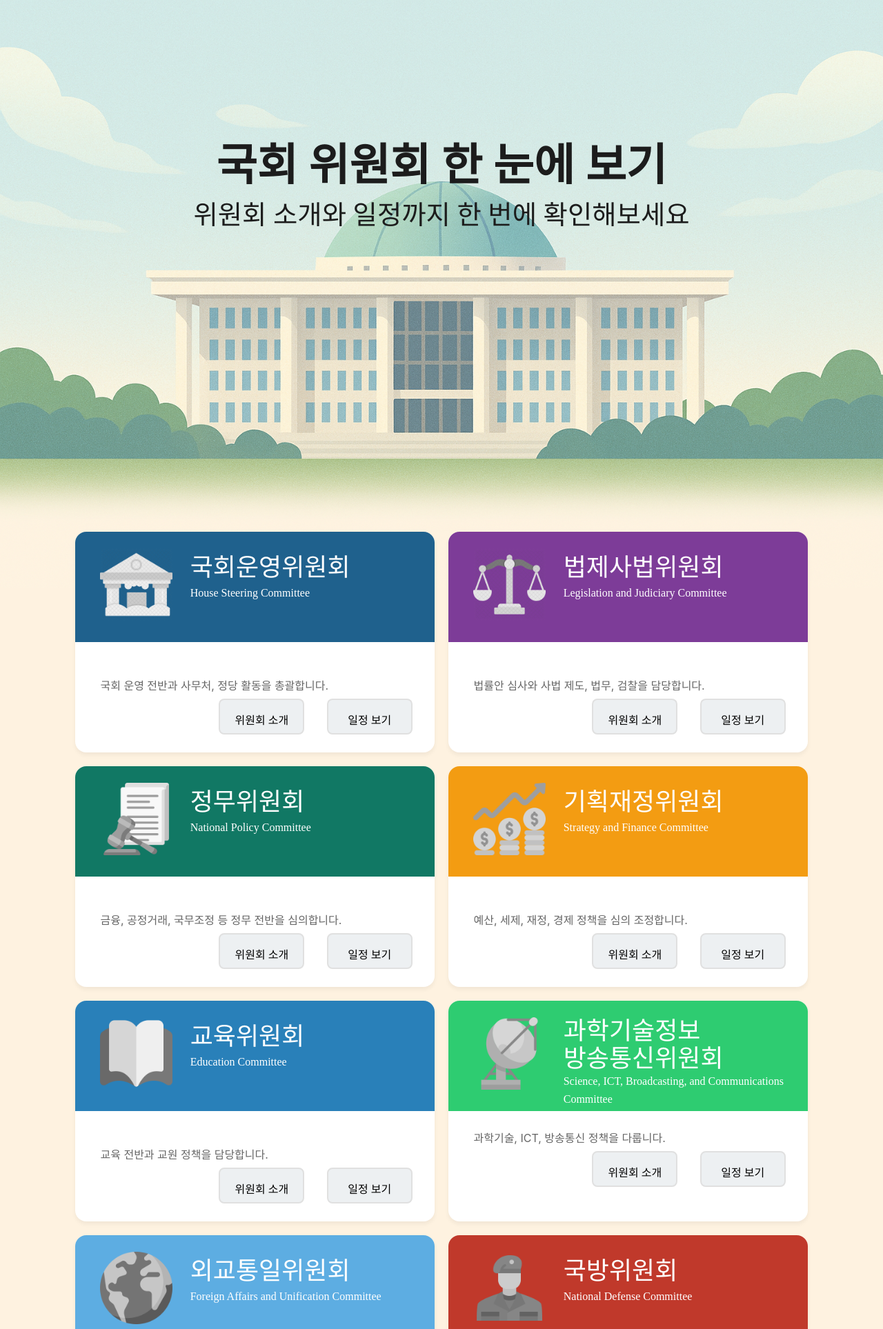
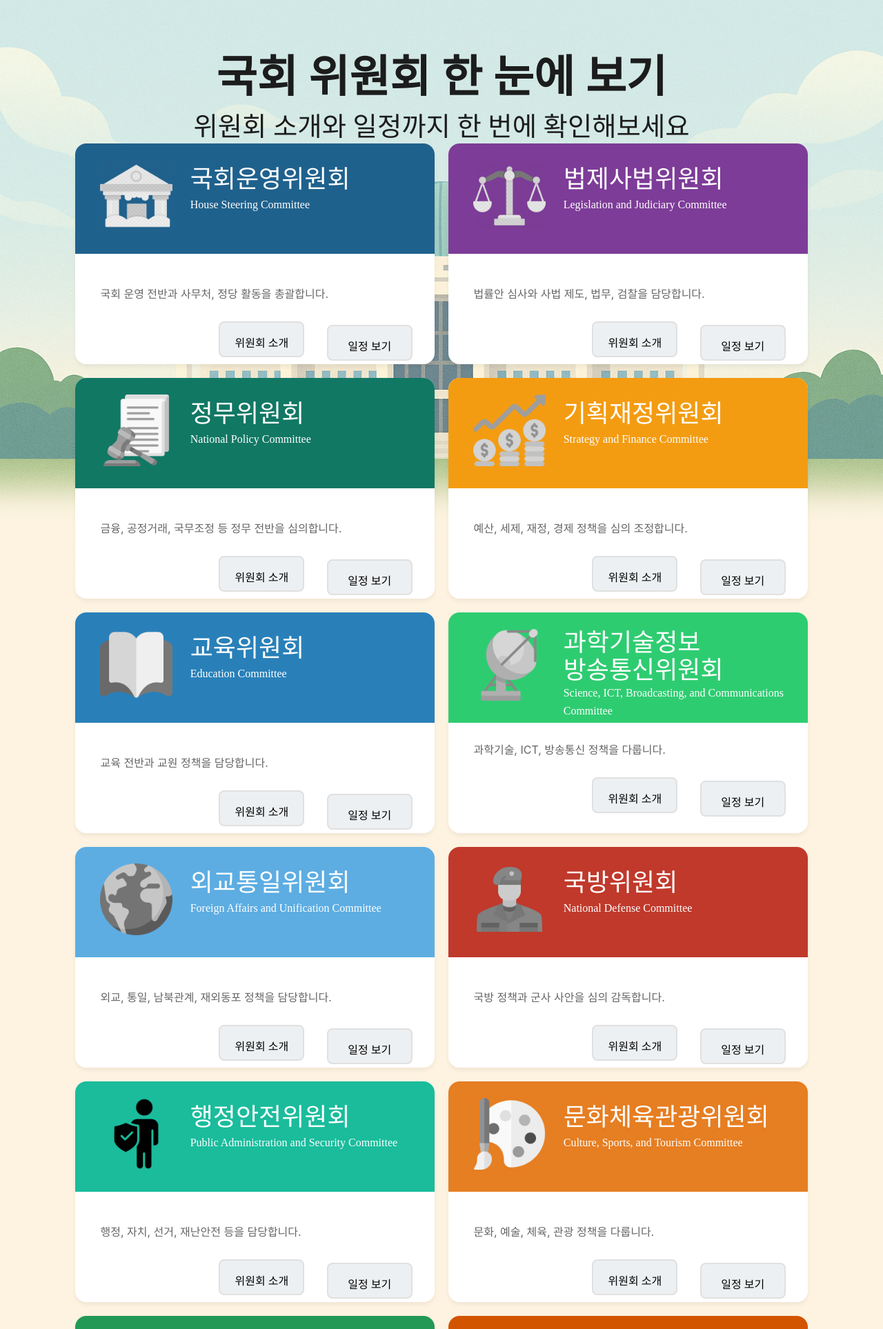
Before and after one commit to leehosung-edu/oao-dashborad, a FastAPI app: page / in a window 1280 px wide. Shown: the top 1927 px of the page at 69% size. Run offline with FastAPI, Linux system fonts and the light colour scheme.

```diff
--- a/app/static/css/index.css
+++ b/app/static/css/index.css
@@ -51,7 +51,7 @@ main {
     font-size: clamp(12px, 5vw, 7vw);
     font-style: normal;
     font-weight: 700;
-    margin-top: 15%;
+    margin-top: 5%;
     margin-bottom: 0px;
     min-width: 60%;
 }
@@ -76,7 +76,7 @@ main {
     justify-content: center;
     gap: 20px;
     position: relative;
-    margin-top: 34%;
+    margin-top: 0%;
 }
 .committe_baseset{
     border-radius: 16px;
@@ -219,7 +219,7 @@ background: #117864;
     font-style: normal;
     font-weight: 400;
     line-height: 25.6px; /* 160% */
-    margin-top: 21%;
+    margin-top: 20%;
     margin-left: 7%;
 }
 #SIBCC_work{
@@ -244,7 +244,7 @@ background: #117864;
     text-align: center;
     cursor: pointer;
     user-select: none;
-    margin-top: -2%;
+    margin-top: 2%;
     margin-left:40%;
 }
 .button_date{
@@ -258,8 +258,12 @@ background: #117864;
     text-align: center;
     cursor: pointer;
     user-select: none;
-    margin-top: -10%;
+    margin-top: -9%;
     margin-left: 70%;
+}
+.agendaContainer-main{
+    width: 100%;
+    padding: 20px;
 }
 /* @media (min-width: 1200px){
     .committe_container{
```
Also changed, not shown: app/static/js/calendar.js (+0 -52 lines).
